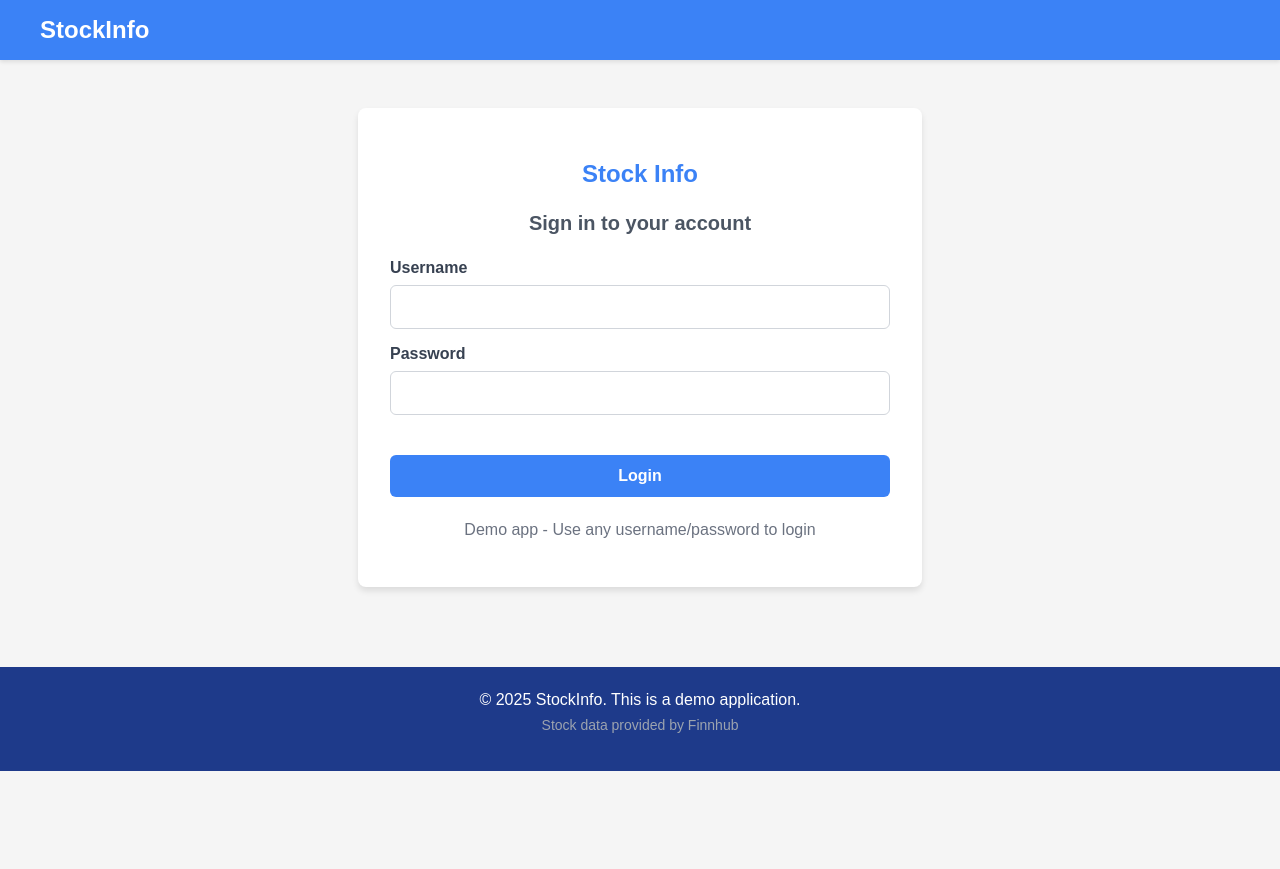
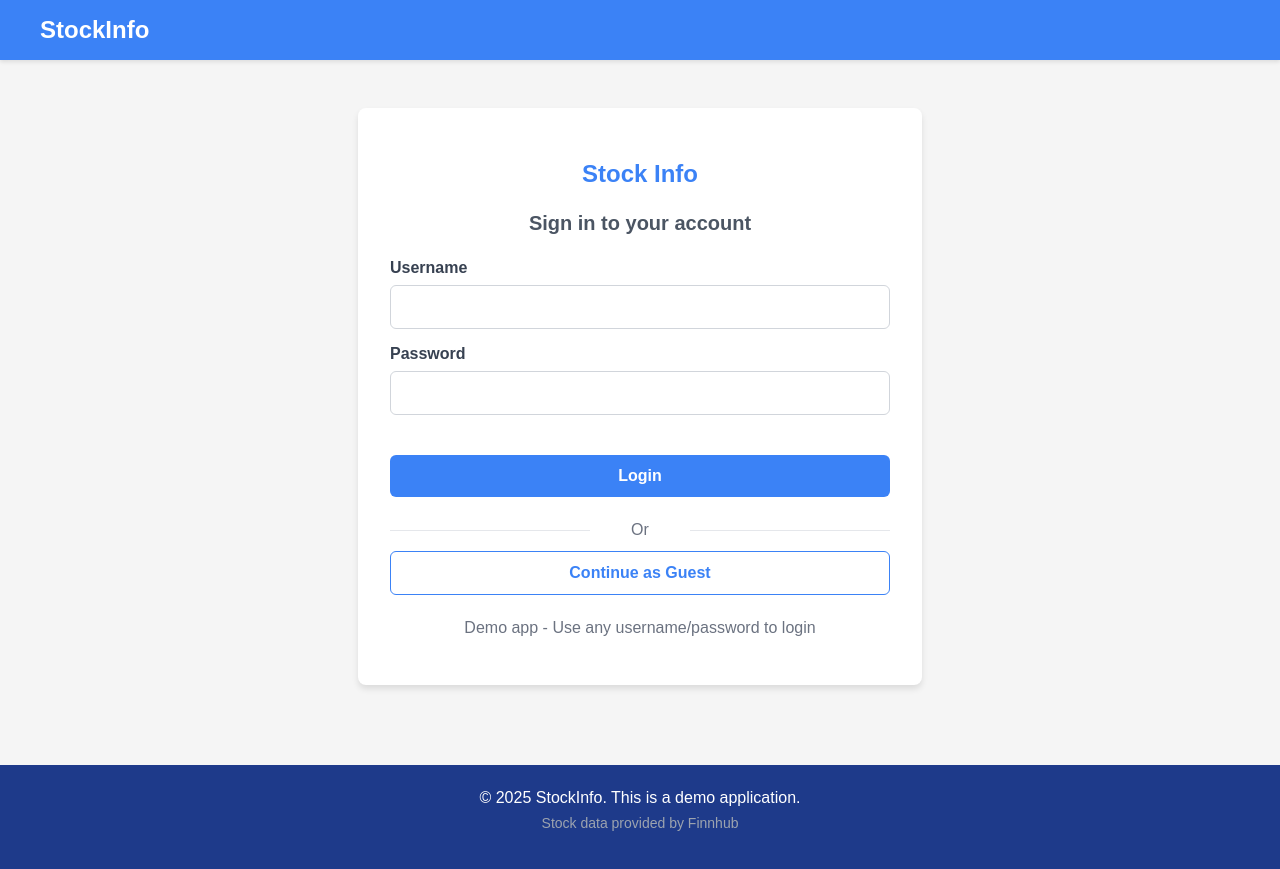
Before and after one commit to niogrady1/stock-app, a React (Create React App) app: page / in a window 1280 px wide. Before the commit the page ends 800 px from the top, so only its background shows below. Built offline with nearby package versions, Linux system fonts and the light colour scheme.

Commit message:
Add guest mode, fix P/E ratio calculation, and improve stock display

```diff
--- a/src/App.js
+++ b/src/App.js
@@ -3,30 +3,34 @@ import { useState, useEffect } from 'react';
 import './styles.css'; // Import the CSS file
 
 // Stock symbols we want to track
-const stockSymbols = ['AAPL', 'MSFT', 'GOOGL', 'AMZN', 'TSLA', 'META', 'NVDA'];
+const stockSymbols = ['LMND', 'TMDX', 'GOOGL', 'AMZN', 'TSLA', 'ABNB', 'NVDA','HIMS','TTD'];
 
 // Company names mapping (since the API doesn't return company names)
 const companyNames = {
-  'AAPL': 'Apple Inc.',
-  'MSFT': 'Microsoft Corporation',
+  'LMND': 'Lemonade',
+  'TMDX': 'Transmedics',
   'GOOGL': 'Alphabet Inc.',
   'AMZN': 'Amazon.com Inc.',
   'TSLA': 'Tesla, Inc.',
-  'META': 'Meta Platforms, Inc.',
-  'NVDA': 'NVIDIA Corporation'
+  'ABNB': 'AirBNB',
+  'NVDA': 'NVIDIA Corporation',
+  'HIMS': 'Hims & Hers',
+  'TTD': 'The Trade Desk'
 };
 
 // Main App Component
 export default function App() {
   const [isLoggedIn, setIsLoggedIn] = useState(false);
+  const [isGuestMode, setIsGuestMode] = useState(false);
   const [user, setUser] = useState(null);
   const [stocks, setStocks] = useState([]);
   const [searchTerm, setSearchTerm] = useState('');
   const [loading, setLoading] = useState(false);
   const [error, setError] = useState('');
 
+
   // Finnhub API Key - replace with your own
-  const apiKey = 'YOUR_FINNHUB_API_KEY';
+  const apiKey = 'd0efsjhr01qkbclb48o0d0efsjhr01qkbclb48og';
 
   // Filter stocks based on search term
   const filteredStocks = stocks.filter(stock =>
@@ -35,9 +39,13 @@ export default function App() {
   );
 
   // Function to fetch real stock data from Finnhub
+// Function to fetch real stock data from Finnhub
 const fetchStockData = async () => {
   setLoading(true);
   setError('');
+
+
+
 
   try {
     // Create an array to hold our stock data
@@ -46,23 +54,50 @@ export default function App() {
     // Fetch data for each stock using Finnhub's Quote endpoint
     const fetchPromises = stockSymbols.map(async (symbol) => {
       try {
-          const response = await fetch(
+        // Fetch quote data
+        const quoteResponse = await fetch(
           `https://finnhub.io/api/v1/quote?symbol=${symbol}&token=${apiKey}`
         );
 
-          if (!response.ok) {
-            throw new Error(`HTTP error! Status: ${response.status}`);
+        if (!quoteResponse.ok) {
+          throw new Error(`HTTP error! Status: ${quoteResponse.status}`);
         }
 
-          const data = await response.json();
+        const quoteData = await quoteResponse.json();
+
+
+
+
+
+        // Fetch company metrics for P/E, P/S and Market Cap
+        const metricsResponse = await fetch(
+          `https://finnhub.io/api/v1/stock/metric?symbol=${symbol}&metric=all&token=${apiKey}`
+        );
+
+        let marketCap = null;
+        let peRatio = null;
+        let psRatio = null;
+
+        if (metricsResponse.ok) {
+          const metricsData = await metricsResponse.json();
+
+          marketCap = metricsData.metric?.marketCapitalization;
+          peRatio = metricsData.metric?.peTTM;
+          psRatio = metricsData.metric?.ps;
+        }
+
+
 
         // Check if we got valid data
-          if (data && data.c) {
+        if (quoteData && quoteData.c) {
           stockData.push({
             symbol,
             name: companyNames[symbol],
-              price: data.c,
-              change: data.d
+            price: quoteData.c,
+            change: quoteData.d,
+            marketCap: marketCap || Math.random() * 1000, // Fallback to random
+            peRatio: peRatio || (Math.random() * 50 + 10), // Fallback to random
+            psRatio: psRatio || (Math.random() * 20 + 1) // Fallback to random
           });
         } else {
           console.warn(`No data available for ${symbol}`);
@@ -71,7 +106,10 @@ export default function App() {
             symbol,
             name: companyNames[symbol],
             price: Math.random() * 500 + 100, // Random price between 100-600
-              change: (Math.random() - 0.5) * 10 // Random change between -5 and 5
+            change: (Math.random() - 0.5) * 10, // Random change between -5 and 5
+            marketCap: Math.random() * 1000, // Random market cap in billions
+            peRatio: Math.random() * 50 + 10, // Random P/E between 10-60
+            psRatio: Math.random() * 20 + 1 // Random P/S between 1-21
           });
         }
       } catch (err) {
@@ -81,9 +119,14 @@ export default function App() {
           symbol,
           name: companyNames[symbol],
           price: Math.random() * 500 + 100,
-            change: (Math.random() - 0.5) * 10
+          change: (Math.random() - 0.5) * 10,
+          marketCap: Math.random() * 1000,
+          peRatio: Math.random() * 50 + 10,
+          psRatio: Math.random() * 20 + 1
         });
+
       }
+
     });
 
     // Wait for all API calls to complete
@@ -101,9 +144,10 @@ export default function App() {
   }
 };
 
-  // Fetch real stock data when logged in
+  // Fetch real stock data when logged in or in guest mode
   useEffect(() => {
-    if (isLoggedIn) {
+
+    if (isLoggedIn || isGuestMode) {
       fetchStockData();
 
       // Refresh stock data every 60 seconds
@@ -113,7 +157,7 @@ export default function App() {
 
       return () => clearInterval(interval);
     }
-  }, [isLoggedIn]);
+  }, [isLoggedIn, isGuestMode]);
 
   // Handle login logic
   const handleLogin = (username, password) => {
@@ -145,7 +189,19 @@ export default function App() {
 
     setUser(null);
     setIsLoggedIn(false);
+    setIsGuestMode(false);
   };
+  const handleGuestAccess = () => {
+
+    setIsGuestMode(true);
+    fetchStockData(); // Fetch stock data immediately
+
+    // Optional: Track guest access event if analytics exists
+    if (window.analytics) {
+      window.analytics.track('Guest Access');
+    }
+  };
+
 
   return (
     <div>
@@ -168,8 +224,11 @@ export default function App() {
       </header>
 
       <main>
-        {!isLoggedIn && (
-          <LoginForm onLogin={handleLogin} />
+      {!isLoggedIn && !isGuestMode && (
+  <LoginForm
+    onLogin={handleLogin}
+    onGuestAccess={handleGuestAccess} // Pass the function here
+  />
 )}
 
         {isLoggedIn && loading && (
@@ -191,7 +250,7 @@ export default function App() {
           </div>
         )}
 
-        {isLoggedIn && !loading && !error && (
+        {(isLoggedIn || isGuestMode) && !loading && !error && (
           <Dashboard
             stocks={filteredStocks}
             searchTerm={searchTerm}
@@ -209,10 +268,12 @@ export default function App() {
 }
 
 // Login Form Component
-function LoginForm({ onLogin }) {
+function LoginForm({ onLogin, onGuestAccess }) {
   const [username, setUsername] = useState('');
   const [password, setPassword] = useState('');
   const [error, setError] = useState('');
+
+
 
   const handleSubmit = (e) => {
     e.preventDefault();
@@ -263,6 +324,16 @@ function LoginForm({ onLogin }) {
           Login
         </button>
       </form>
+
+      <div className="guest-access">
+        <p>Or</p>
+        <button
+          onClick={onGuestAccess}
+          className="guest-button"
+        >
+          Continue as Guest
+        </button>
+      </div>
 
       <p className="login-message">
         Demo app - Use any username/password to login
@@ -324,6 +395,9 @@ function Dashboard({ stocks, searchTerm, setSearchTerm }) {
             <th>Company</th>
             <th>Price (USD)</th>
             <th>Change</th>
+            <th>Market Cap (B)</th>
+            <th>P/E</th>
+            <th>P/S</th>
           </tr>
         </thead>
         <tbody>
@@ -332,15 +406,31 @@ function Dashboard({ stocks, searchTerm, setSearchTerm }) {
               <tr key={stock.symbol}>
                 <td className="symbol-cell">{stock.symbol}</td>
                 <td>{stock.name}</td>
-                  <td className="price-cell">${stock.price.toFixed(2)}</td>
+                <td className="price-cell">
+                  ${stock.price.toLocaleString('en-US', {
+                    minimumFractionDigits: 2,
+                    maximumFractionDigits: 2
+                  })}
+                </td>
                 <td className={`change-cell ${stock.change >= 0 ? 'positive-change' : 'negative-change'}`}>
                   {stock.change >= 0 ? '+' : ''}{parseFloat(stock.change).toFixed(2)}
+                </td>
+                <td className="metric-cell">
+                  ${stock.marketCap.toLocaleString('en-US', {
+                    maximumFractionDigits: 2
+                  })}B
+                </td>
+                <td className="metric-cell">
+                  {stock.peRatio ? stock.peRatio.toFixed(2) : 'N/A'}
+                </td>
+                <td className="metric-cell">
+                  {stock.psRatio ? stock.psRatio.toFixed(2) : 'N/A'}
                 </td>
               </tr>
             ))
           ) : (
             <tr>
-                <td colSpan="4" className="empty-table-message">
+              <td colSpan="7" className="empty-table-message"> {/* Updated colspan from 4 to 7 */}
                 No stocks found matching your search.
               </td>
             </tr>
--- a/src/styles.css
+++ b/src/styles.css
@@ -340,3 +340,120 @@ body {
     margin-top: 0.5rem;
     color: #9ca3af;
   }
+
+  .price-cell {
+    text-align: center; /* Changed from right to center */
+    font-weight: 500; /* Slightly bold */
+  }
+
+
+  .stock-table th:nth-child(3) {
+    text-align: center; /* Center the Price header */
+  }
+  .stock-table th:nth-child(4) {
+    text-align: center; /* Center the Price header */
+  }
+  .change-cell {
+    text-align: center; /* Changed from right to center */
+    font-weight: 500; /* Slightly bold */
+  }
+
+  .metric-cell {
+    text-align: center;
+    font-variant-numeric: tabular-nums; /* Makes numbers align better */
+  }
+
+  /* Make the table responsive */
+  @media (max-width: 768px) {
+    .stock-table {
+      display: block;
+      overflow-x: auto;
+      white-space: nowrap;
+    }
+  }
+
+  /* Add this to your CSS file or update existing styles */
+.metric-cell {
+  text-align: center;
+  font-variant-numeric: tabular-nums; /* Makes numbers align better */
+}
+
+/* Center all the headers for consistency */
+.stock-table th {
+  text-align: center;
+}
+
+/* Keep symbol left-aligned */
+.stock-table th:first-child,
+.symbol-cell {
+  text-align: left;
+}
+
+/* Keep company name left-aligned */
+.stock-table th:nth-child(2),
+.stock-table td:nth-child(2) {
+  text-align: left;
+}
+
+/* Style all metric columns consistently */
+.price-cell,
+.change-cell,
+.metric-cell {
+  text-align: center;
+  padding: 0.75rem 0.5rem;
+}
+
+/* Make the table responsive */
+@media (max-width: 768px) {
+  .stock-table {
+    display: block;
+    overflow-x: auto;
+    white-space: nowrap;
+  }
+}
+
+.guest-access {
+  margin-top: 1.5rem;
+  text-align: center;
+}
+
+.guest-access p {
+  color: #6b7280;
+  margin-bottom: 0.75rem;
+  position: relative;
+}
+
+.guest-access p::before,
+.guest-access p::after {
+  content: '';
+  position: absolute;
+  top: 50%;
+  width: 40%;
+  height: 1px;
+  background-color: #e5e7eb;
+}
+
+.guest-access p::before {
+  left: 0;
+}
+
+.guest-access p::after {
+  right: 0;
+}
+
+.guest-button {
+  background-color: transparent;
+  color: #3b82f6;
+  border: 1px solid #3b82f6;
+  padding: 0.75rem;
+  border-radius: 0.375rem;
+  font-size: 1rem;
+  font-weight: bold;
+  width: 100%;
+  cursor: pointer;
+  transition: all 0.2s ease;
+}
+
+.guest-button:hover {
+  background-color: #ebf5ff;
+}
```
Lines whose indentation alone changed are shown as unchanged.
